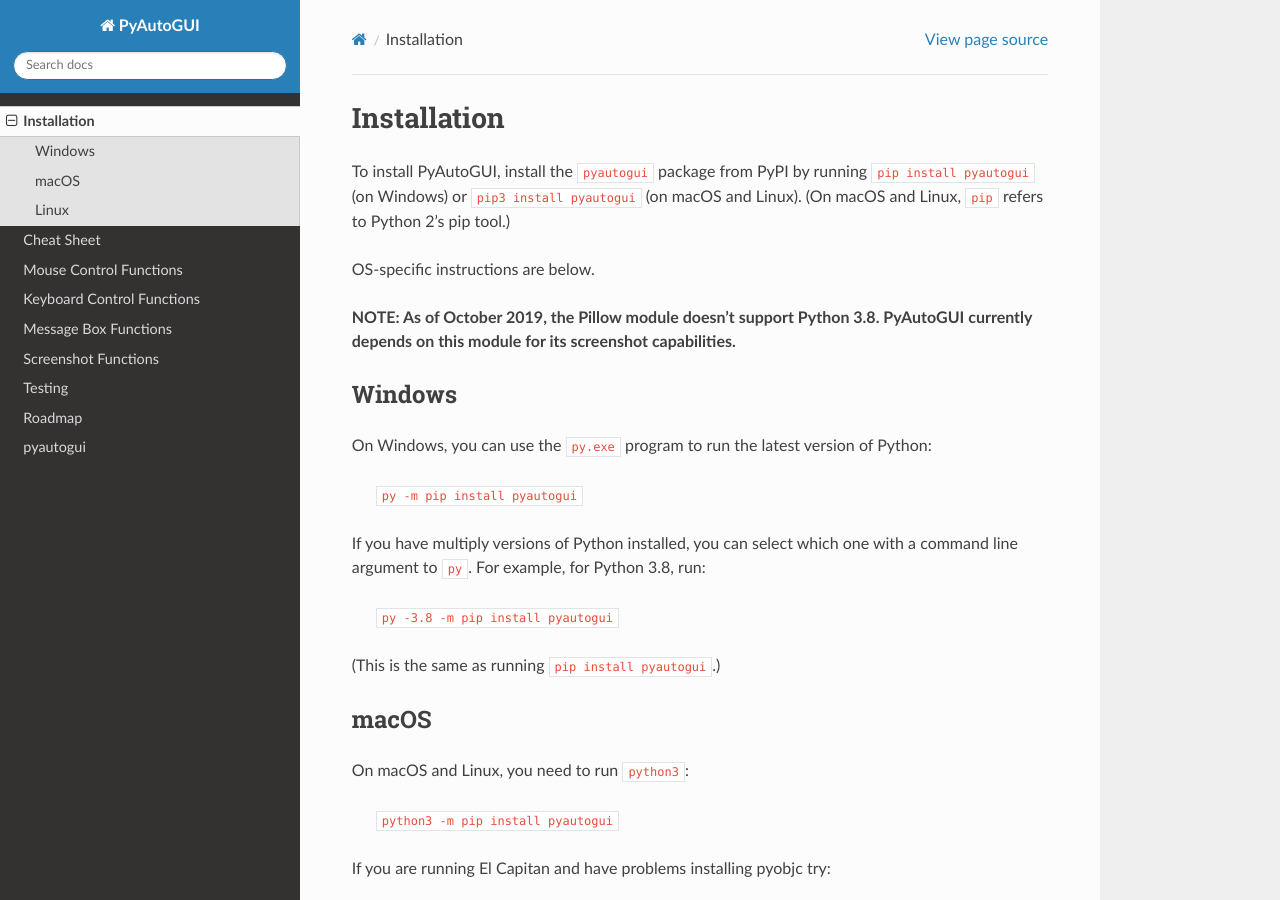
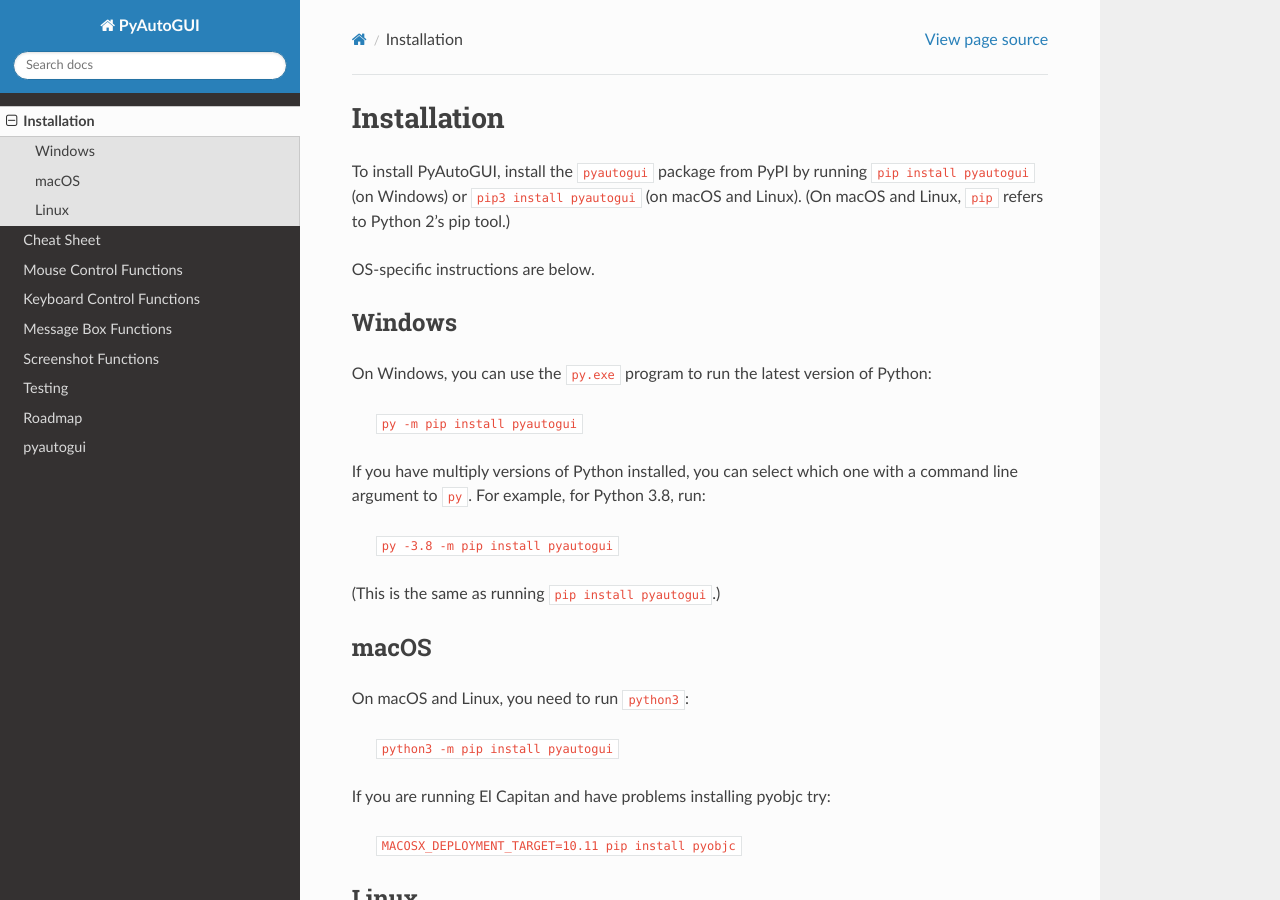
Before and after one commit to asweigart/pyautogui, a Sphinx documentation site: the page built from docs/install.rst, in a window 1280 px wide and 900 px high. Built offline with Sphinx 7.4.7 and the Read the Docs theme 2.0.0, drawn with Linux system fonts in a browser that asks for light colours.

Commit message:
Update install.rst
Removed outdated info. Pillow supports Python 3.8.

```diff
--- a/docs/install.rst
+++ b/docs/install.rst
@@ -7,8 +7,6 @@
 To install PyAutoGUI, install the `pyautogui` package from PyPI by running `pip install pyautogui` (on Windows) or `pip3 install pyautogui` (on macOS and Linux). (On macOS and Linux, `pip` refers to Python 2's pip tool.)
 
 OS-specific instructions are below.
-
-**NOTE: As of October 2019, the Pillow module doesn't support Python 3.8. PyAutoGUI currently depends on this module for its screenshot capabilities.**
 
 Windows
 -------
```
